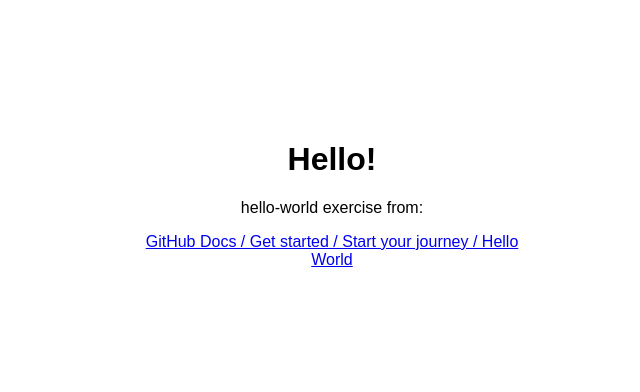
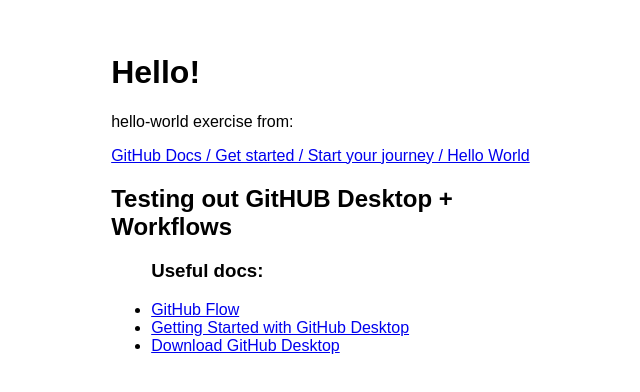
Before and after one commit to TarzMann/hello-world, a plain HTML site: page index.html in a window 1280 px wide. Shown: the part 198-590 px from the top of the page, without its empty margins (308-948 px from the left). Drawn offline with Linux system fonts and the light colour scheme.

Commit message:
Add info on GitHub Desktop test + workflows
Adding a section to test out GitHub Desktop (using my desktop editor). Chose to add a few of the links that helped me. Changed the style to be left-aligned to make it easier to read now there is more text.

```diff
--- a/index.html
+++ b/index.html
@@ -10,6 +10,13 @@
 <h1>Hello!</h1>
   <p>hello-world exercise from:</p>
     <p><a href="https://docs.github.com/en/get-started/start-your-journey/hello-world">GitHub Docs / Get started / Start your journey / Hello World</a></p>
+    <h2>Testing out GitHUB Desktop + Workflows</h2>
+    <ul>
+    <h3>Useful docs:</h3>
+    <li><a href="https://docs.github.com/en/get-started/using-github/github-flow">GitHub Flow</a></li>
+    <li><a href="https://docs.github.com/en/desktop/overview/getting-started-with-github-desktop">Getting Started with GitHub Desktop</a></li>
+    <li><a href="https://github.com/apps/desktop">Download GitHub Desktop</a></li>
+    </ul>
 </div>
 </body>
 </html>
--- a/style.css
+++ b/style.css
@@ -10,5 +10,4 @@ html, body {
     font-family: "Arial", san-serif;
     width: 66%;
     padding: 100px;
-    text-align: center;
 }
```
